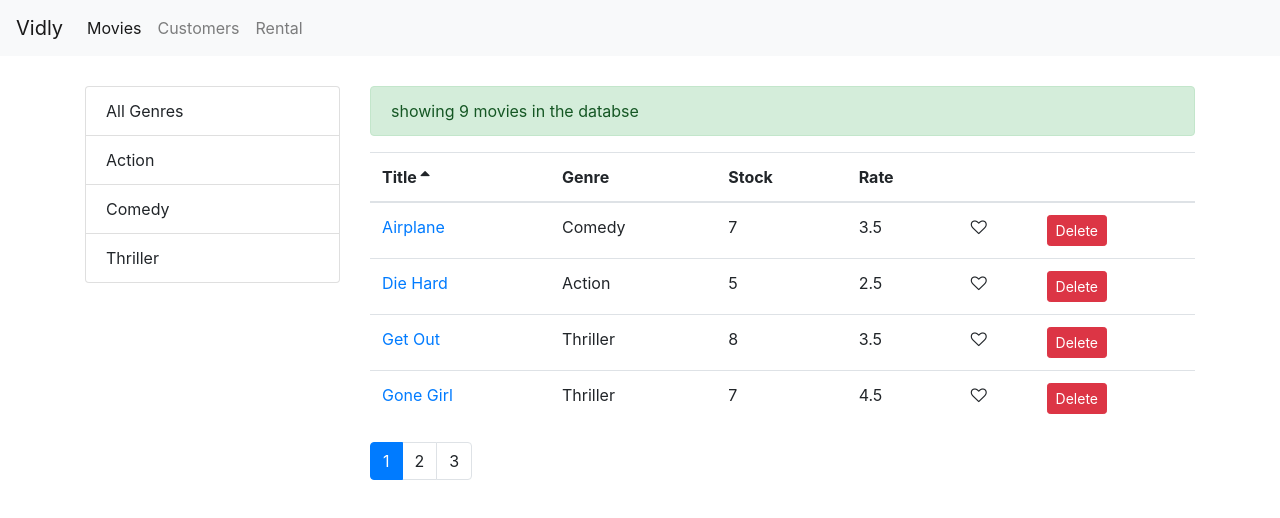
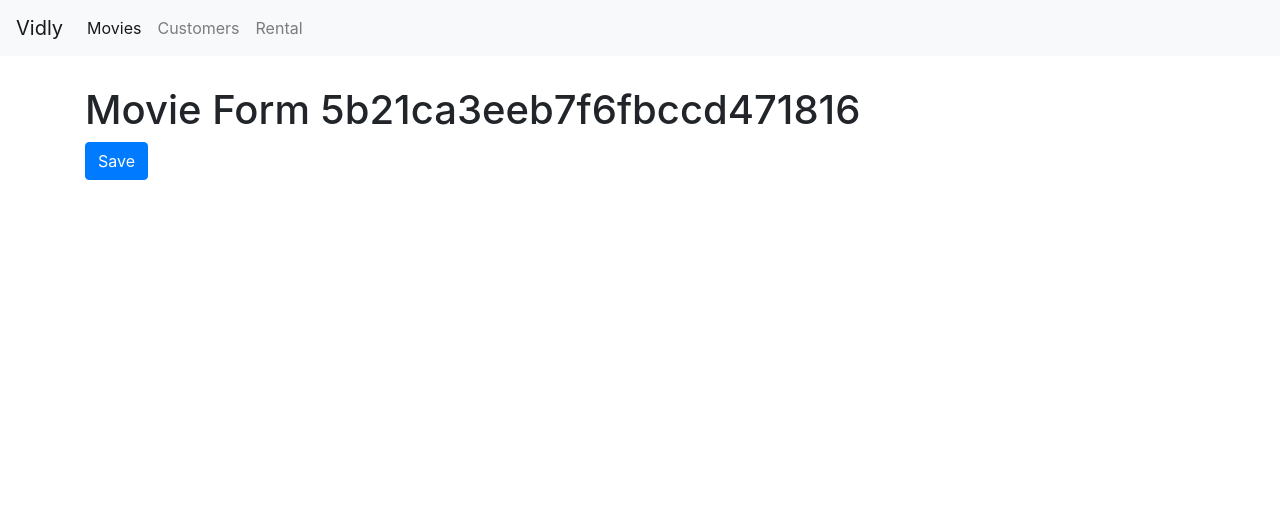
Before and after one commit to mabbasidesign/Videll, a React (Create React App) app: page /movies/5b21ca3eeb7f6fbccd471816 in a window 1280 px wide. Shown: the top 518 px of the page. Built offline with nearby package versions, Linux system fonts and the light colour scheme.

Commit message:
add save button to trak history

```diff
--- a/src/App.js
+++ b/src/App.js
@@ -2,6 +2,7 @@ import React, { Component } from 'react';
 import Movies from './components/movies'
 import Customers from './components/customers';
 import Rental from './components/rental';
+import MovieForm from './components/movieForm';
 import NotFound from './components/notFound';
 import NavBar from "./components/navBar";
 import { Route, Redirect, Switch } from 'react-router-dom'
@@ -14,6 +15,7 @@ class App extends Component {
         <NavBar />
         <main className="container">
           <Switch>
+            <Route path="/movies/:id" component={MovieForm}></Route>
             <Route path="/movies" component={Movies}></Route>
             <Route path="/customers" component={Customers}></Route>
             <Route path="/rental" component={Rental}></Route>
--- a/src/components/movieForm.jsx
+++ b/src/components/movieForm.jsx
@@ -1,9 +1,10 @@
 import React, { Component } from 'react';
 
-const MovieForm = () => {
+const MovieForm = ({ match, history }) => {
     return (
         <div>
-            <h1>Movie Form</h1>
+            <h1>Movie Form {match.params.id} </h1>
+            <button className="btn btn-primary" onClick={() => history.push('/movies')}>Save</button>
         </div>
      );
 }
```
